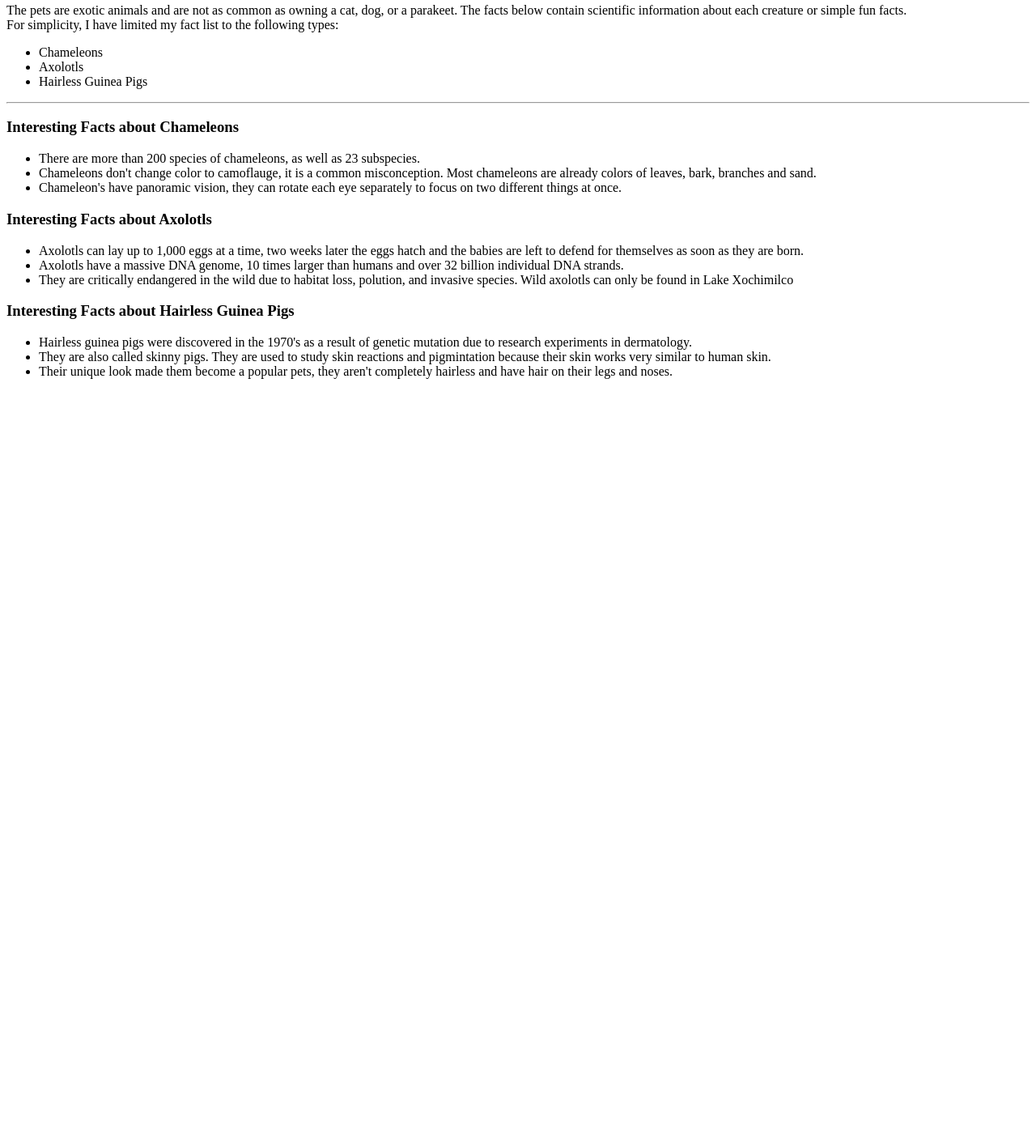
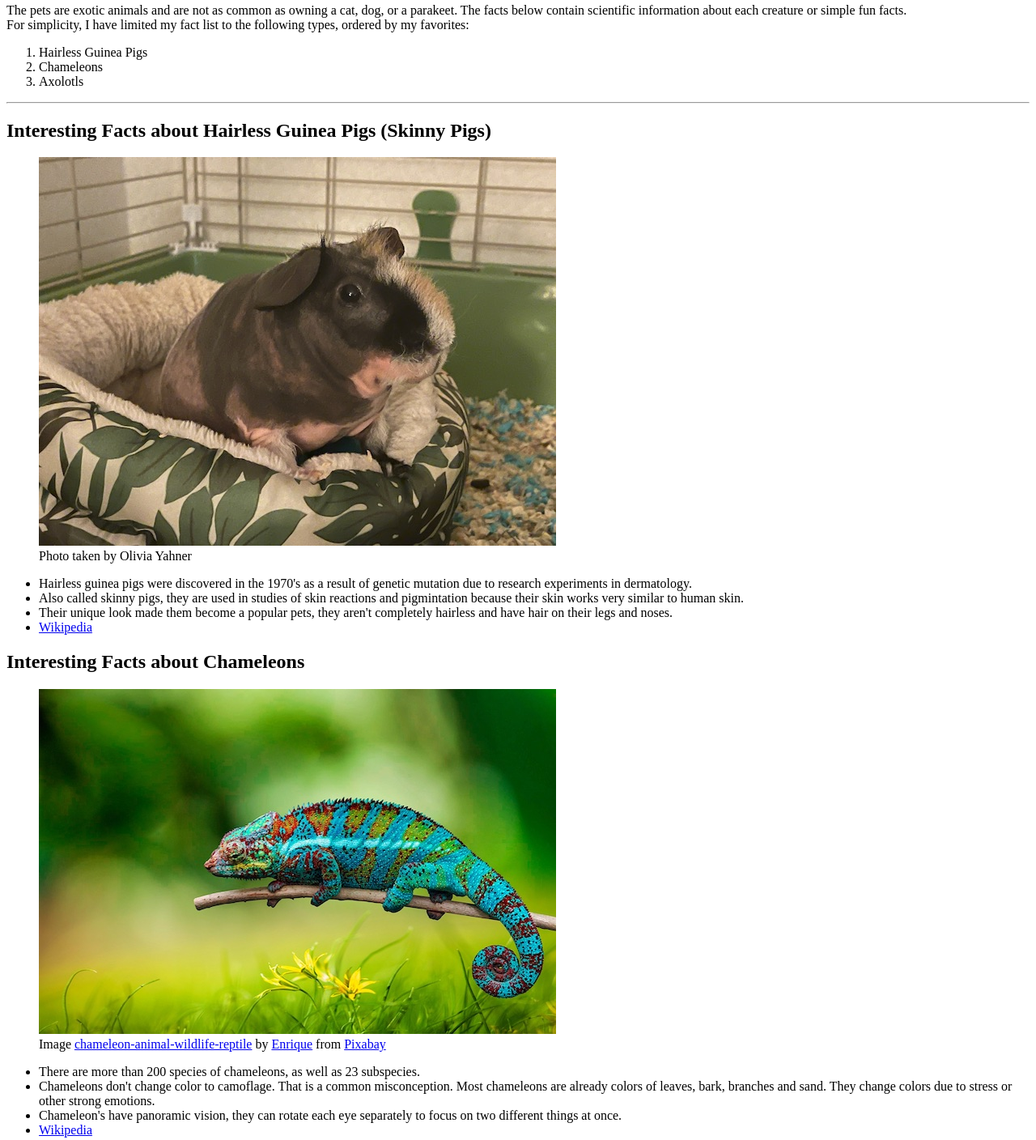
Before and after one commit to OliviaYahner/OliviaYahner.github.io, a plain HTML site: page exercises/CheckIn1.html in a window 1280 px wide. Shown: the part 148-1556 px from the top of the page at 81% size. Before the commit the page ends 800 px from the top, so only its background shows below. Drawn offline with Linux system fonts and the light colour scheme.

Commit message:
Final checkin1 changes and links from index.html pages

```diff
--- a/exercises/CheckIn1.html
+++ b/exercises/CheckIn1.html
@@ -8,6 +8,7 @@
   </head>
 
   <body>
+    <main>
       <section>
         <h1>Check Out My Menagerie</h1>
         <p>
@@ -17,52 +18,88 @@
         <p>
           The pets are exotic animals and are not as common as owning a cat, dog, or a parakeet. The facts below contain
           scientific information about each creature or simple fun facts.<br>
-        For simplicity, I have limited my fact list to the following types:
+          For simplicity, I have limited my fact list to the following types, ordered by my favorites:
         </p>
-      <ul>
+        <ol>
+          <li>Hairless Guinea Pigs</li>
           <li>Chameleons</li>
           <li>Axolotls</li>
-        <li>Hairless Guinea Pigs</li>
-      </ul>
+        </ol>
       </section>
 
       <hr>
 
       <section>
+        <h1>Interesting Facts about Hairless Guinea Pigs (Skinny Pigs)</h1>
+        <figure>
+          <img src="../images/skinny-pig.jpg" alt="Hairless Guinea Pig" width="639">
+          <figcaption>
+            Photo taken by Olivia Yahner
+          </figcaption>
+        </figure>
+        <ul>
+          <li>Hairless guinea pigs were discovered in the 1970's as a result of genetic mutation due to research
+            experiments
+            in dermatology.</li>
+          <li>Also called skinny pigs, they are used in studies of skin reactions and pigmintation because their
+            skin
+            works very similar to human skin.</li>
+          <li>Their unique look made them become a popular pets, they aren't completely hairless and have hair on their
+            legs
+            and noses.</li>
+          <li><a href="https://en.wikipedia.org/wiki/Skinny_pig" target="_blank">Wikipedia</a></li>
+        </ul>
+      </section>
       <section>
         <h1>Interesting Facts about Chameleons</h1>
+        <figure>
+          <img src="../images/chameleon.jpg" alt="Chameleon" width="639">
+          <figcaption>
+            Image <a href="https://pixabay.com/photos/chameleon-animal-wildlife-reptile-6159370/"
+              target="_blank">chameleon-animal-wildlife-reptile</a> by <a
+              href="https://pixabay.com/users/elg21-3764790/?utm_source=link-attribution&utm_medium=referral&utm_campaign=image&utm_content=6159370"
+              target="_blank">Enrique</a> from <a
+              href="https://pixabay.com//?utm_source=link-attribution&utm_medium=referral&utm_campaign=image&utm_content=4354467"
+              target="_blank">Pixabay</a>
+          </figcaption>
+        </figure>
         <ul>
           <li>There are more than 200 species of chameleons, as well as 23 subspecies.</li>
-        <li>Chameleons don't change color to camoflauge, it is a common misconception. Most chameleons are already
-          colors of leaves, bark, branches and sand.</li>
+          <li>Chameleons don't change color to camoflage. That is a common misconception. Most chameleons are already
+            colors of leaves, bark, branches and sand. They change colors due to stress or other strong emotions.</li>
           <li>Chameleon's have panoramic vision, they can rotate each eye separately to focus on two different things at
             once. </li>
+          <li><a href="https://en.wikipedia.org/wiki/Chameleon" target="_blank">Wikipedia</a></li>
         </ul>
+      </section>
+      <section>
         <h1>Interesting Facts about Axolotls</h1>
+        <figure>
+          <img src="../images/axolotl.jpg" alt="Axolotl" width="639">
+          <figcaption>
+            Image <a href="https://pixabay.com/photos/axolotl-leucistique-male-ambystoma-2193331/"
+              target="_blank">axolotl-leucistique-male-ambystoma</a> by <a
+              href="https://pixabay.com/users/ladamebucolique-4228283/?utm_source=link-attribution&utm_medium=referral&utm_campaign=image&utm_content=2193331"
+              target="_blank">LaDameBucolique</a> from <a
+              href="https://pixabay.com//?utm_source=link-attribution&utm_medium=referral&utm_campaign=image&utm_content=4354467"
+              target="_blank">Pixabay</a>
+          </figcaption>
+        </figure>
         <ul>
           <li>Axolotls can lay up to 1,000 eggs at a time, two weeks later the eggs hatch and the babies are left to
             defend
             for themselves as soon as they are born.</li>
-        <li>Axolotls have a massive DNA genome, 10 times larger than humans and over 32 billion individual DNA strands.
+          <li>Axolotls have a massive DNA genome, 10 times larger than humans and over 32 billion individual DNA
+            strands.
           </li>
           <li>They are critically endangered in the wild due to habitat loss, polution, and invasive species. Wild
             axolotls
             can only be found in Lake Xochimilco</li>
+          <li><a href="https://en.wikipedia.org/wiki/Axolotl" target="_blank">Wikipedia</a></li>
         </ul>
       </section>
-    <section>
-      <h1>Interesting Facts about Hairless Guinea Pigs</h1>
-      <ul>
-        <li>Hairless guinea pigs were discovered in the 1970's as a result of genetic mutation due to research
-          experiments
-          in dermatology.</li>
-        <li>They are also called skinny pigs. They are used to study skin reactions and pigmintation because their skin
-          works very similar to human skin.</li>
-        <li>Their unique look made them become a popular pets, they aren't completely hairless and have hair on their
-          legs
-          and noses.</li>
-      </ul>
-    </section>
+    </main>
+    <footer>Lasted updated: February 2025</footer>
   </body>
 
 </html>
```
Also changed, not shown: exercises/exercise4.html (+2 -1 lines), exercises/index.html (+1 -0 lines), index.html (+1 -0 lines), images/axolotl.jpg (added), images/chameleon.jpg (added), images/skinny-pig.jpg (added), 1 other file. Lines whose indentation alone changed are shown as unchanged.
